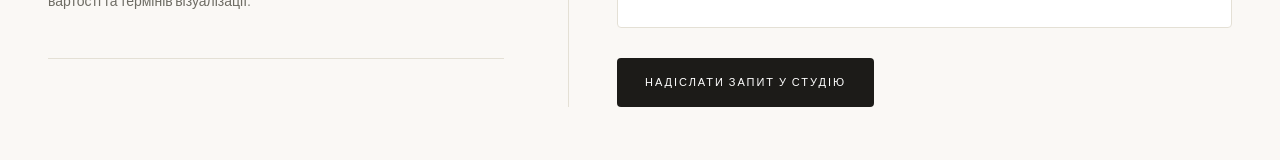
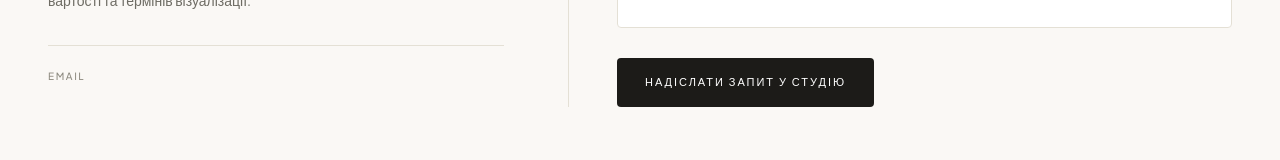
Before and after one commit to Kvitravn26/MaraIDS, a Next.js app: page / in a window 1280 px wide. Shown: the part 4852-5012 px from the top of the page. Built offline with nearby package versions, Linux system fonts and the light colour scheme; no server answers.

Commit message:
Fix syntax errors and update components

```diff
--- a/components/Contact.tsx
+++ b/components/Contact.tsx
@@ -76,7 +76,7 @@ export default function Contact() {
           <div className="space-y-6 border-t border-[#e4e0d5] pt-6 text-xs text-[#4a4943]">
             <div>
               <span className="mb-1.5 block text-[10px] font-medium uppercase tracking-[0.16em] text-[#8f8c82]">
-
+                Email
               </span>
 
             </div>
```
